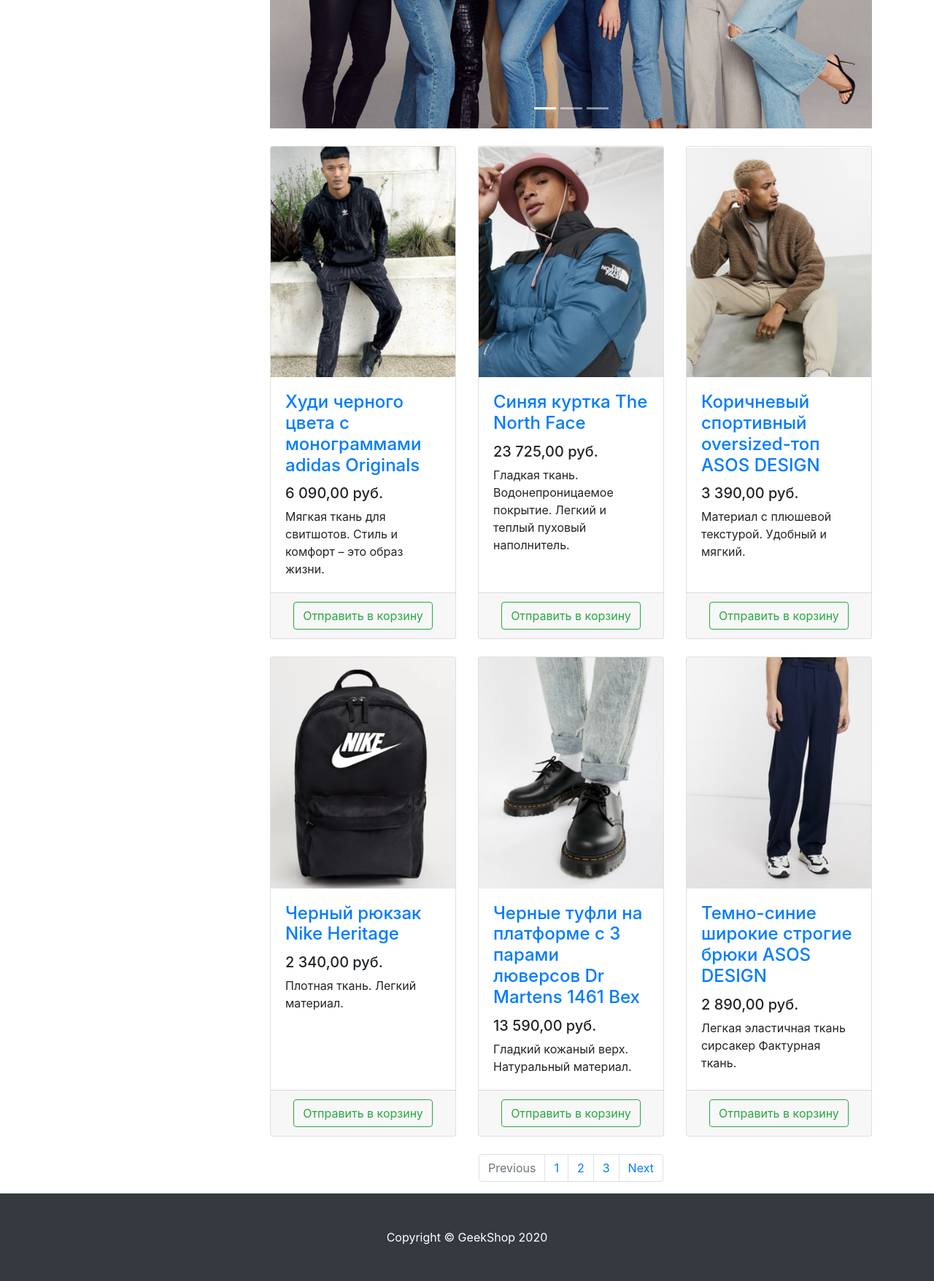
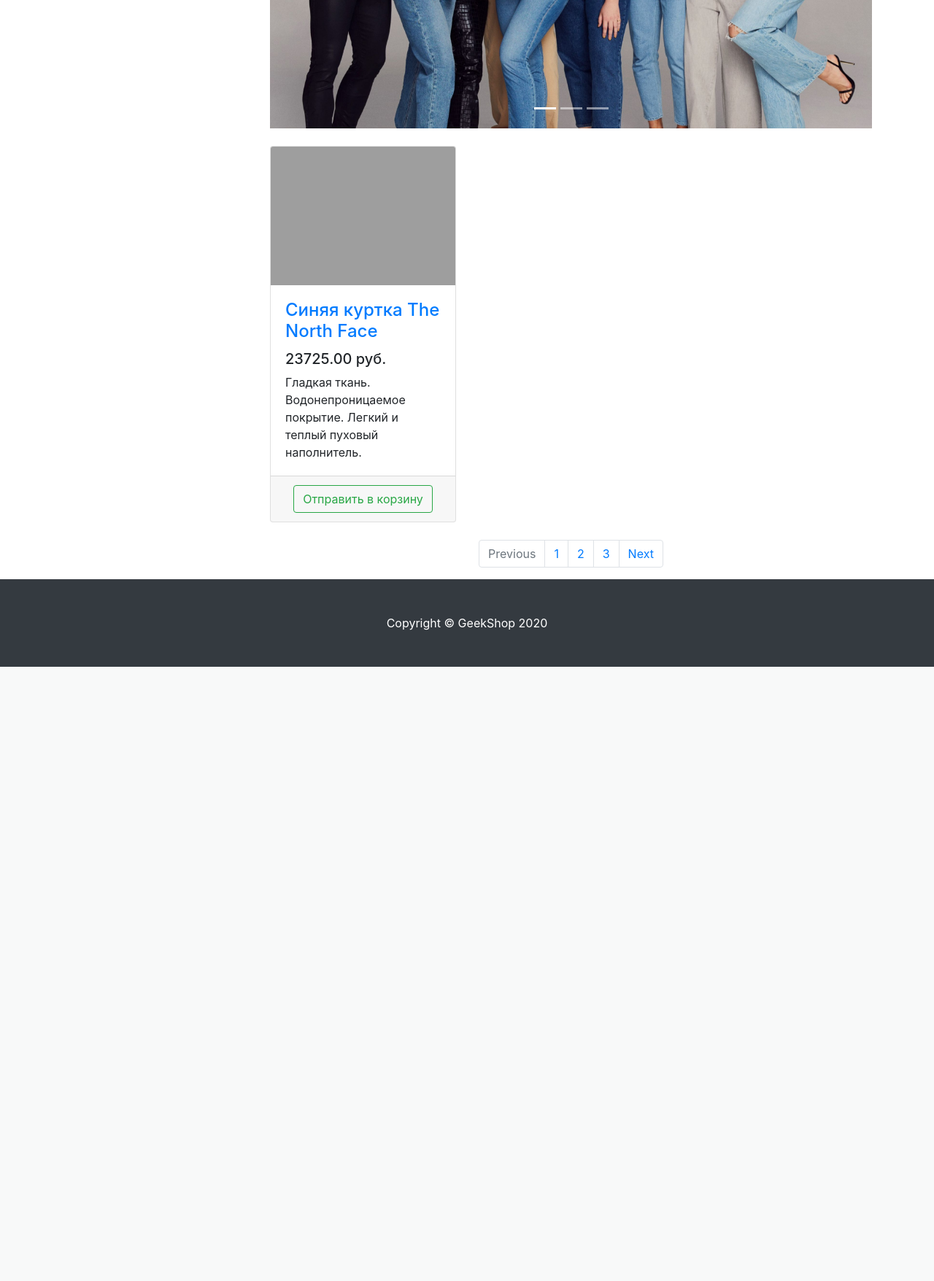
Before and after one commit to JanVanAik/geekshop, a Django app: page /products/ in a window 1280 px wide. Shown: the part 399-2155 px from the top of the page at 73% size. After the commit the page ends 1313 px from the top, so only its background shows below. Run offline with Django 3.2, Linux system fonts and the light colour scheme; data comes from the database, SQL or seed files in the repository; some libraries are stand-ins or nearby versions; grey boxes are pictures that could not be loaded.

Commit message:
fixed images and upload of data

```diff
--- a/products/templates/products/products.html
+++ b/products/templates/products/products.html
@@ -61,7 +61,7 @@
                         <div class="card h-100">
                             <a href="#">
                                 <img class="card-img-top"
-                                     src="{% static 'vendor/img/products/' %}{{ product.img }}"
+                                     src="{{product.image.url}}"
                                      alt="">
                             </a>
                             <div class="card-body">
@@ -69,7 +69,7 @@
                                     <a href="#">{{ product.name}}</a>
                                 </h4>
                                 <h5>{{ product.price }} руб.</h5>
-                                <p class="card-text">{{ product.desc|capfirst }}</p>
+                                <p class="card-text">{{product.description|capfirst }}</p>
                             </div>
                             <div class="card-footer text-center">
                                 <button type="button" class="btn btn-outline-success">Отправить в корзину</button>
--- a/products/views.py
+++ b/products/views.py
@@ -1,4 +1,7 @@
+import json
+
 from django.shortcuts import render
+from products.models import Product, ProductCategory
 
 
 def index(request):
@@ -11,43 +14,7 @@
 def products(request):
     context = {
         'title': 'GeekShop - Каталог',
-        'products': [
-            {
-                'name': 'Худи черного цвета с монограммами adidas Originals',
-                'desc': 'Мягкая ткань для свитшотов. Стиль и комфорт – это образ жизни.',
-                'price': '6 090,00',
-                'img': 'Adidas-hoodie.png',
-            },
-            {
-                'name': 'Синяя куртка The North Face',
-                'desc': 'Гладкая ткань. Водонепроницаемое покрытие. Легкий и теплый пуховый наполнитель.',
-                'price': '23 725,00',
-                'img': 'Blue-jacket-The-North-Face.png',
-            },
-            {
-                'name': 'Коричневый спортивный oversized-топ ASOS DESIGN',
-                'desc': 'Материал с плюшевой текстурой. Удобный и мягкий.',
-                'price': '3 390,00',
-                'img': 'Brown-sports-oversized-top-ASOS-DESIGN.png',
-            },
-            {
-                'name': 'Черный рюкзак Nike Heritage',
-                'desc': 'Плотная ткань. Легкий материал.',
-                'price': '2 340,00',
-                'img': 'Black-Nike-Heritage-backpack.png',
-            },
-            {
-                'name': 'Черные туфли на платформе с 3 парами люверсов Dr Martens 1461 Bex',
-                'desc': 'Гладкий кожаный верх. Натуральный материал.',
-                'price': '13 590,00',
-                'img': 'Black-Dr-Martens-shoes.png',
-            },
-            {
-                'name': 'Темно-синие широкие строгие брюки ASOS DESIGN',
-                'desc': 'Легкая эластичная ткань сирсакер Фактурная ткань.',
-                'price': '2 890,00',
-                'img': 'Dark-blue-wide-leg-ASOs-DESIGN-trousers.png',
-            },
-        ]
+        'products': Product.objects.all(),
+        'categories': ProductCategory.objects.all(),
     }
     return render(request, 'products/products.html', context)
```
